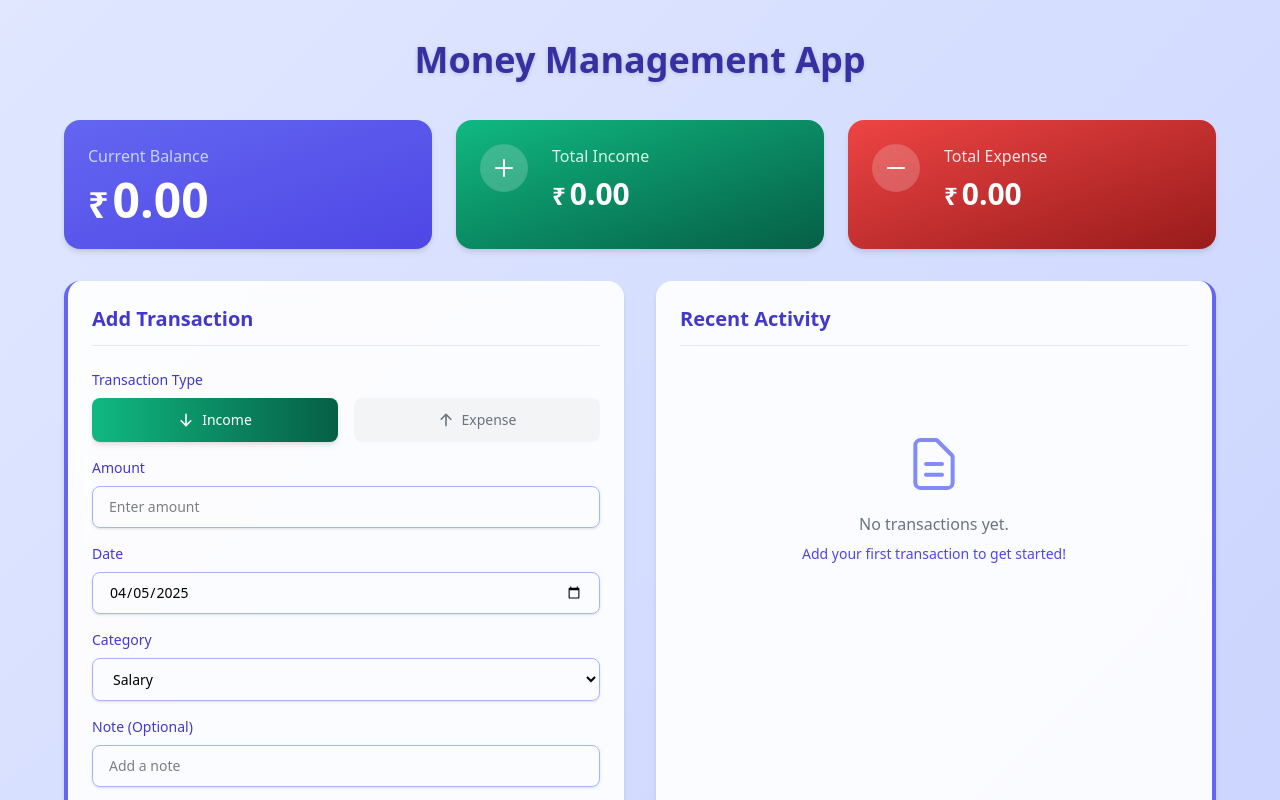
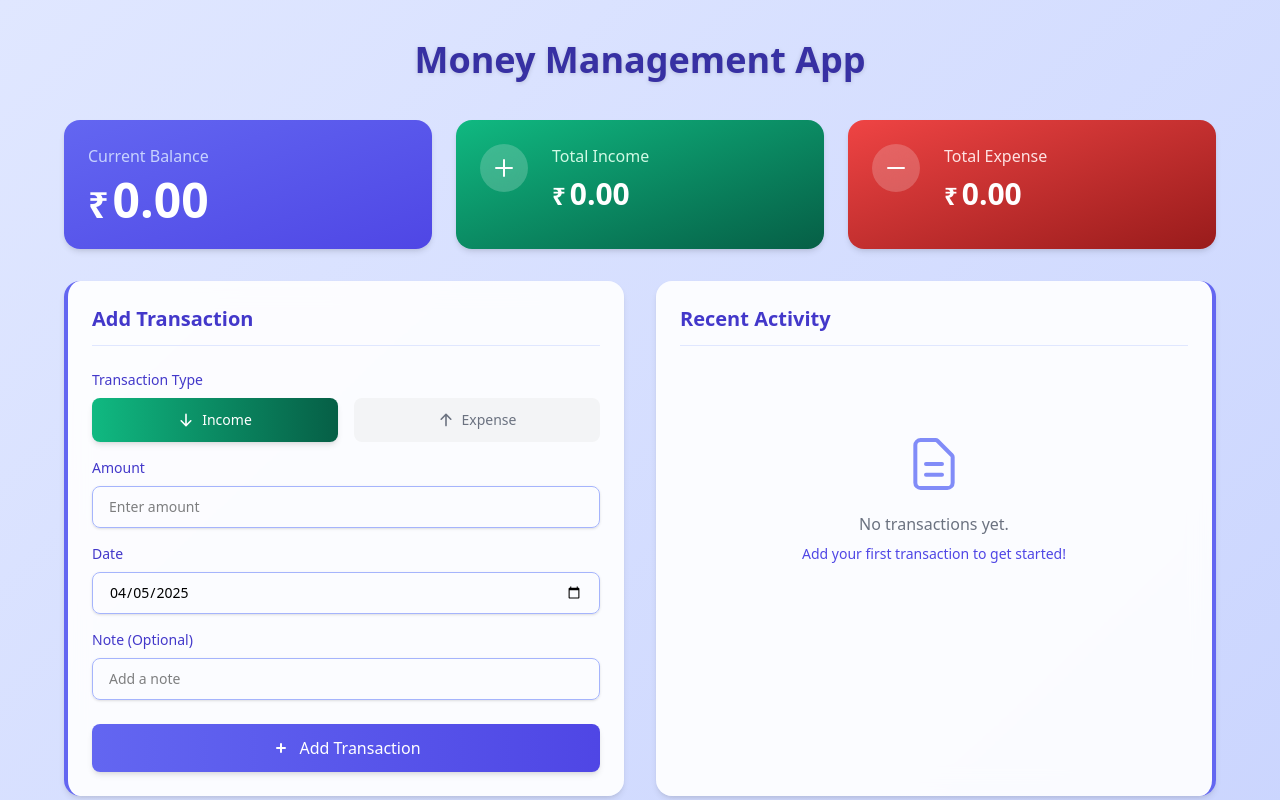
Before and after one commit to SauravPatel910/money-management, a React (Vite) app: page / in a window 1280 px wide. Shown: the top 800 px of the page. Built offline with nearby package versions, Linux system fonts and the light colour scheme.

Commit message:
Remove Category completely from the app

```diff
--- a/src/App.jsx
+++ b/src/App.jsx
@@ -28,7 +28,6 @@ function App() {
     amount: "",
     transactionDate: new Date().toISOString().split("T")[0],
     note: "",
-    category: "general",
   });
 
   // Memoized function for handling input changes
@@ -39,7 +38,7 @@ function App() {
 
   // Memoized function for handling type changes
   const handleTypeChange = useCallback((type) => {
-    setForm((prevForm) => ({ ...prevForm, type, category: "general" }));
+    setForm((prevForm) => ({ ...prevForm, type }));
   }, []);
 
   // Memoized function for adding transactions
@@ -66,7 +65,6 @@ function App() {
         ...prevForm,
         amount: "",
         note: "",
-        category: "general",
       }));
     },
     [form, dispatch],
--- a/src/components/RecentActivity.jsx
+++ b/src/components/RecentActivity.jsx
@@ -93,7 +93,6 @@ const ActivityItem = memo(({ transaction, formatDate }) => {
           <div className="text-sm text-gray-500">
             {formatDate(transaction.transactionDate)}
           </div>
-          <div className="font-medium capitalize">{transaction.category}</div>
           {transaction.note && (
             <div className="mt-0.5 max-w-[150px] truncate text-xs text-gray-500">
               {transaction.note}
--- a/src/components/TransactionForm.jsx
+++ b/src/components/TransactionForm.jsx
@@ -1,6 +1,5 @@
 import { memo } from "react";
 import FormInput from "./FormInput";
-import FormSelect from "./FormSelect";
 
 const TransactionForm = ({
   form,
@@ -8,37 +7,6 @@ const TransactionForm = ({
   handleTypeChange,
   addTransaction,
 }) => {
-  const incomeCategories = [
-    "salary",
-    "investment",
-    "freelancing",
-    "gift",
-    "rental",
-    "refund",
-    "other",
-  ];
-
-  const expenseCategories = [
-    "food",
-    "transportation",
-    "housing",
-    "healthcare",
-    "entertainment",
-    "education",
-    "shopping",
-    "utilities",
-    "debt",
-    "savings",
-    "travel",
-    "gifts",
-    "childcare",
-    "personal care",
-    "other",
-  ];
-
-  const categories =
-    form.type === "income" ? incomeCategories : expenseCategories;
-
   return (
     <div className="rounded-2xl border-l-4 border-primary-500 bg-white/90 p-6 shadow-card backdrop-blur-md transition-all duration-300 hover:shadow-lg">
       <h3 className="mb-6 border-b border-primary-100 pb-3 text-xl font-semibold text-primary-700">
@@ -83,17 +51,6 @@ const TransactionForm = ({
             type="date"
             value={form.transactionDate}
             onChange={handleInputChange}
-            required
-          />
-        </div>
-
-        <div className="mb-4">
-          <FormSelect
-            label="Category"
-            name="category"
-            value={form.category}
-            onChange={handleInputChange}
-            options={categories}
             required
           />
         </div>
--- a/src/components/TransactionHistory.jsx
+++ b/src/components/TransactionHistory.jsx
@@ -71,9 +71,6 @@ const TransactionHistory = ({
                   Type
                 </th>
                 <th className="px-4 py-3 text-left text-xs font-semibold tracking-wider text-primary-800 uppercase">
-                  Category
-                </th>
-                <th className="px-4 py-3 text-left text-xs font-semibold tracking-wider text-primary-800 uppercase">
                   Amount
                 </th>
                 <th className="px-4 py-3 text-left text-xs font-semibold tracking-wider text-primary-800 uppercase">
@@ -132,9 +129,6 @@ const TransactionRow = memo(
             {transaction.type}
           </span>
         </td>
-        <td className="px-4 py-3 text-sm whitespace-nowrap capitalize">
-          {transaction.category}
-        </td>
         <td
           className={`px-4 py-3 text-sm font-medium whitespace-nowrap ${
             transaction.type === "income"
```
